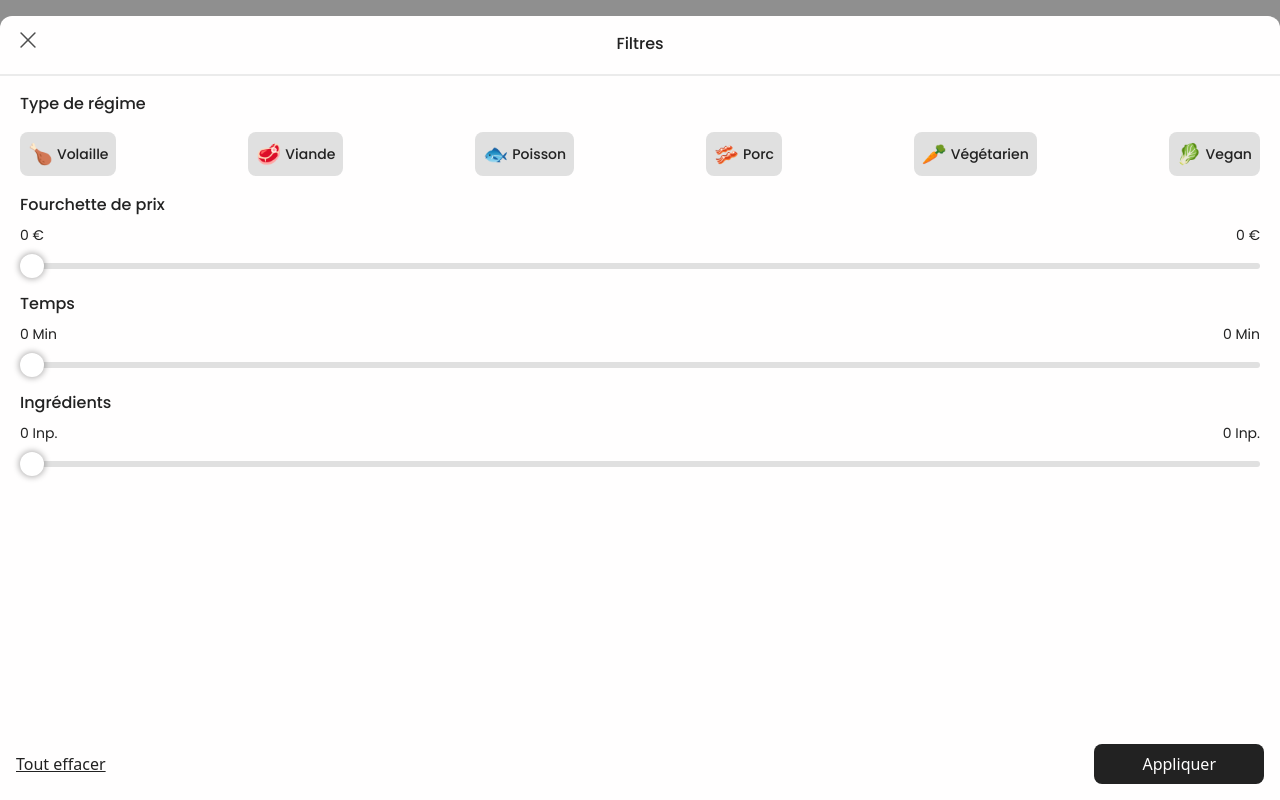
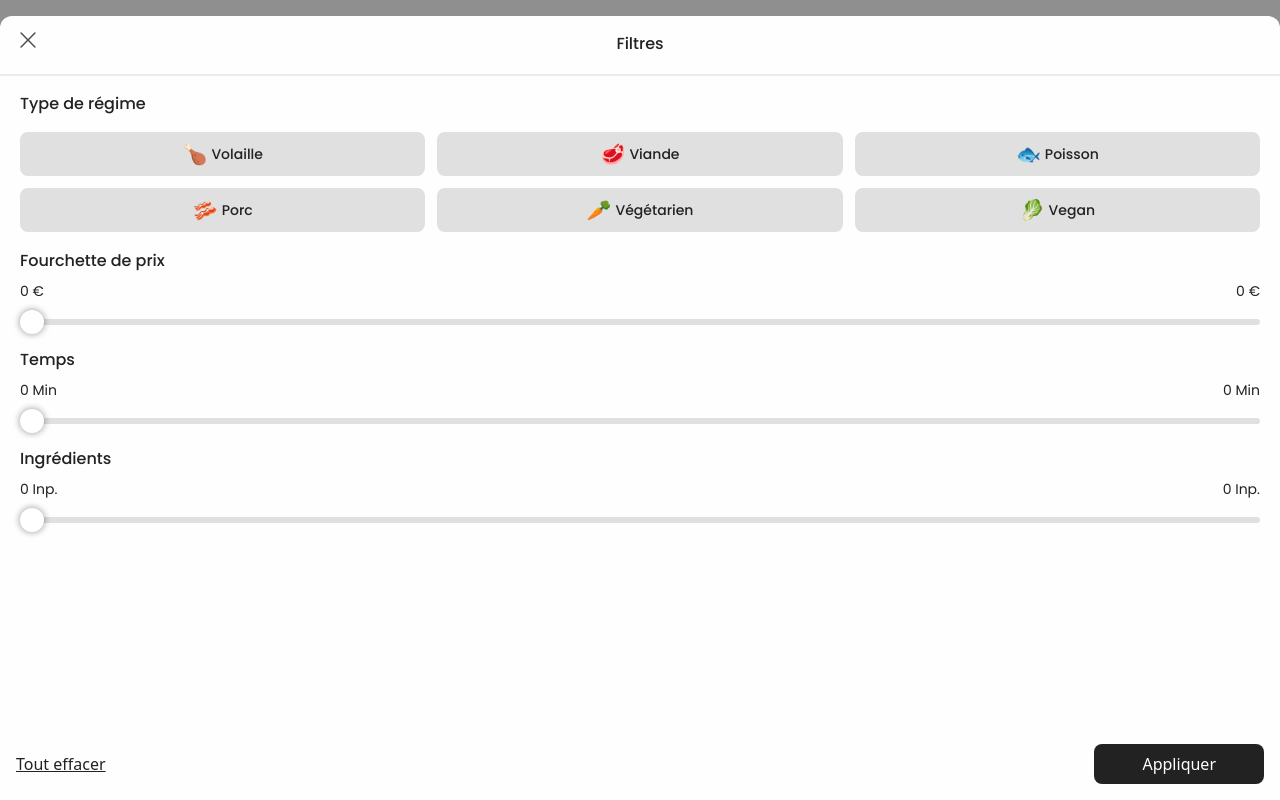
Before and after one commit to BundleeStudio/FoodApp, a React (Create React App) app in the folder client/: page / in a window 1280 px wide. Both pictures are taken after a click on the button 1235 px from the left and 40 px from the top of the page. Built offline with nearby package versions, Linux system fonts and the light colour scheme.

Commit message:
style : change flex to grid for filterType

```diff
--- a/client/src/components/filterType.tsx
+++ b/client/src/components/filterType.tsx
@@ -29,7 +29,7 @@ function filterType({food}: {food: 'fish' | 'beef' | 'chicken' | 'vegetarian' |
   }
 
   return (
-    <div onClick={() => {clickedButton === false ? setClickedButton(clickedButton = true) : setClickedButton(clickedButton = false)}} className={clickedButton === false ? "flex items-center cursor-pointer font-PoppinsMedium px-2 py-2 bg-greys-300 text-smoky rounded-lg" : "flex items-center cursor-pointer font-PoppinsMedium px-2 py-2 bg-smoky text-snow rounded-lg" }>
+    <div onClick={() => {clickedButton === false ? setClickedButton(clickedButton = true) : setClickedButton(clickedButton = false)}} className={clickedButton === false ? "flex items-center justify-center cursor-pointer font-PoppinsMedium py-2 bg-greys-300 text-smoky rounded-lg" : "flex items-center justify-center cursor-pointer font-PoppinsMedium py-2 bg-smoky text-snow rounded-lg" }>
       <span className="text-xl mr-1">{icon}</span>
       <span className="text-sm">{name}</span>
     </div>
--- a/client/src/pages/Home.tsx
+++ b/client/src/pages/Home.tsx
@@ -54,7 +54,7 @@ function Home() {
           <div className='px-5'>
             <span className='font-PoppinsMedium text-base block my-4'>Type de régime</span>
 
-            <div className='flex flex-wrap  gap-y-3 justify-between'>
+            <div className='grid grid-cols-3 grid-rows-2 gap-3'>
               <FilterType food='chicken'/>
               <FilterType food='beef'/>
               <FilterType food='fish'/>
```
